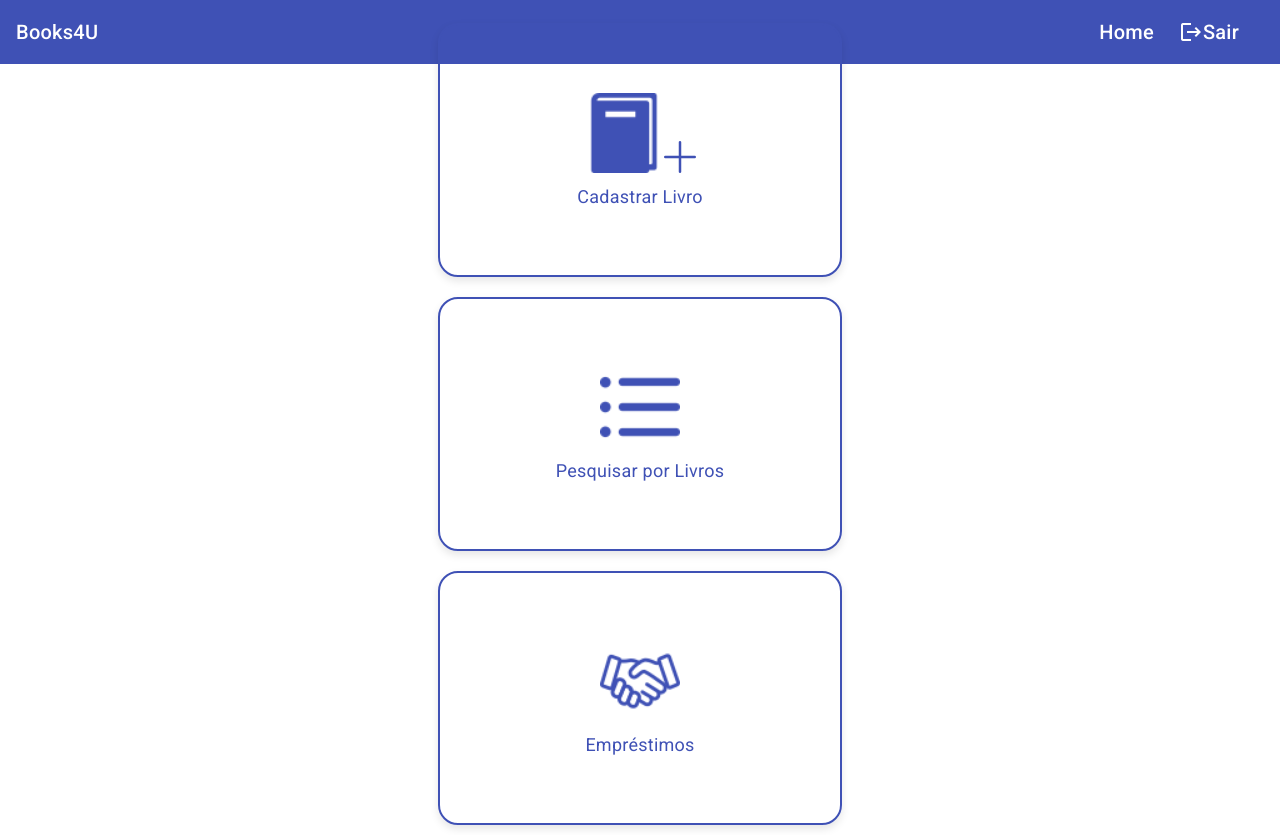
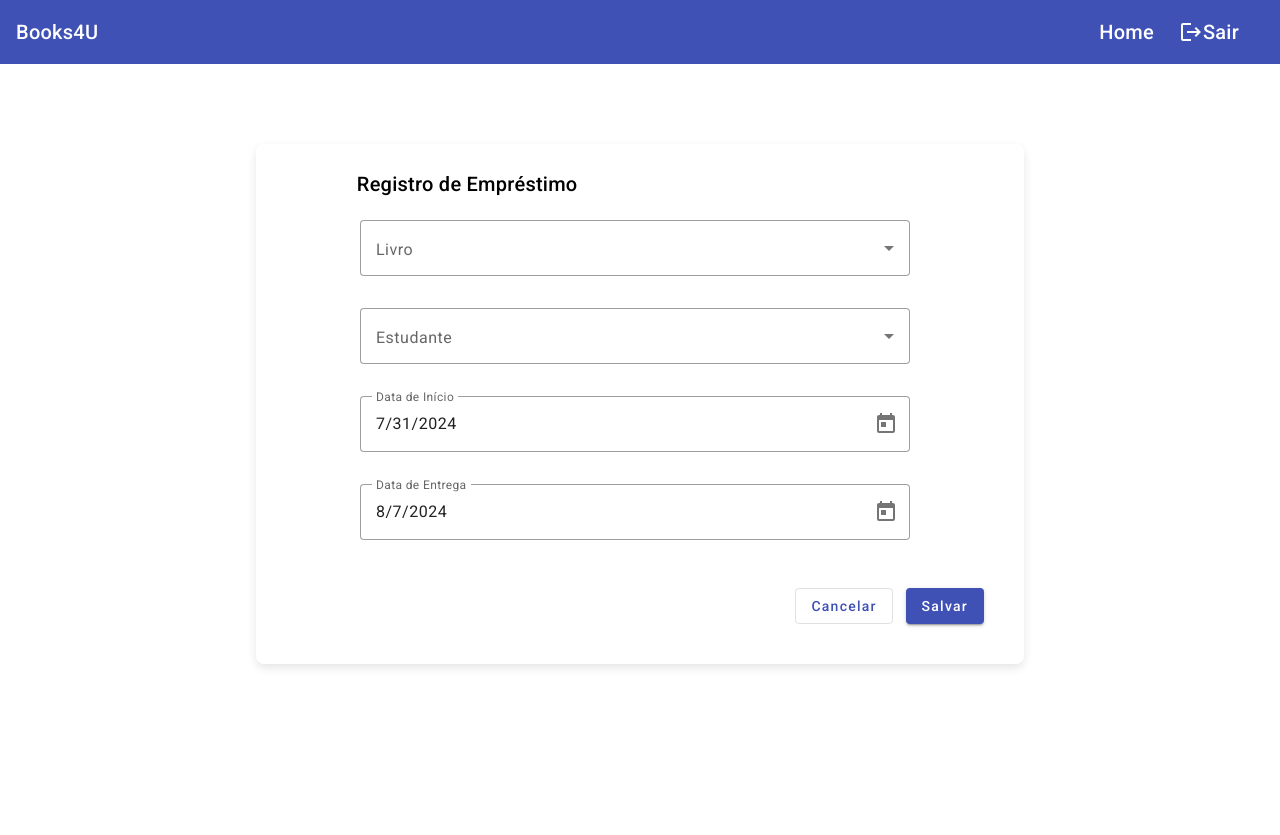
Before and after one commit to CairoDeAndrade/Books4U-Frontend, an Angular app in the folder books4u/: page /loans/register in a window 1280 px wide. Before the commit this address led to /. After the commit the page ends 800 px from the top, so only its background shows below. Built offline with nearby package versions, Linux system fonts and the light colour scheme.

Commit message:
style(register-loan): Resgiter loan style done

```diff
--- a/books4u/src/app/app.routes.ts
+++ b/books4u/src/app/app.routes.ts
@@ -3,11 +3,13 @@ import { Routes } from '@angular/router';
 import { HomeComponent } from './features/containers/home/home.component';
 import { BooksSearchPageComponent } from './features/containers/books-search-page/books-search-page.component';
 import { LoanPageComponent } from './features/containers/loan-page/loan-page.component';
+import { RegisterLoanPageComponent } from './features/containers/register-loan-page/register-loan-page.component';
 
 export const routes: Routes = [
   { path: '', component: HomeComponent },
   { path: 'register-book', component: BooksSearchPageComponent},
   { path: 'books-search', component: BooksSearchPageComponent},
   { path: 'loans', component: LoanPageComponent},
+  { path: 'loans/register', component: RegisterLoanPageComponent},
   { path: '**', redirectTo: '' },
 ];
--- a/books4u/src/app/features/components/books-search/books-search.component.html
+++ b/books4u/src/app/features/components/books-search/books-search.component.html
@@ -3,7 +3,7 @@
     <mat-label>Pesquise pelo título do livro</mat-label>
     <input matInput [(ngModel)]="searchQuery" placeholder="Ex. Bíblia" />
   </mat-form-field>
-  <button mat-raised-button color="primary" (click)="filterBooks()">Search</button>
+  <button mat-raised-button color="primary" (click)="filterBooks()">Pesquisar</button>
 </div>
 
 <div class="table-container">
--- a/books4u/src/app/features/components/books-search/books-search.component.scss
+++ b/books4u/src/app/features/components/books-search/books-search.component.scss
@@ -6,7 +6,7 @@
 }
 
 .search-container > button {
-  margin-top: 1dvh;
+  margin-top: 1.3vh;
 }
 
 .input-field {
--- /dev/null
+++ b/books4u/src/app/features/components/register-loan/register-loan.component.html
@@ -0,0 +1,47 @@
+<mat-card class="card">
+  <mat-card-title class="title">Registro de Empréstimo</mat-card-title>
+  <mat-card-content class="content">
+    <form [formGroup]="loanForm">
+      <!-- Select Livro -->
+      <mat-form-field appearance="outline" class="standard-width">
+        <mat-label>Livro</mat-label>
+        <mat-select formControlName="book">
+          <mat-option *ngFor="let book of books" [value]="book.id">
+            {{ book.title }}
+          </mat-option>
+        </mat-select>
+      </mat-form-field>
+
+      <!-- Select Estudante -->
+      <mat-form-field appearance="outline" class="standard-width">
+        <mat-label>Estudante</mat-label>
+        <mat-select formControlName="student">
+          <mat-option *ngFor="let student of students" [value]="student.id">
+            {{ student.name }}
+          </mat-option>
+        </mat-select>
+      </mat-form-field>
+
+      <!-- Data de Início -->
+      <mat-form-field appearance="outline" class="standard-width">
+        <mat-label>Data de Início</mat-label>
+        <input matInput [matDatepicker]="startDatePicker" formControlName="startDate">
+        <mat-datepicker-toggle matSuffix [for]="startDatePicker"></mat-datepicker-toggle>
+        <mat-datepicker #startDatePicker></mat-datepicker>
+      </mat-form-field>
+
+      <!-- Data de Entrega -->
+      <mat-form-field appearance="outline" class="standard-width">
+        <mat-label>Data de Entrega</mat-label>
+        <input matInput [matDatepicker]="endDatePicker" formControlName="endDate">
+        <mat-datepicker-toggle matSuffix [for]="endDatePicker"></mat-datepicker-toggle>
+        <mat-datepicker #endDatePicker></mat-datepicker>
+      </mat-form-field>
+
+      <div class="button-container">
+        <button mat-stroked-button color="primary" (click)="router.navigate([APP_BASE_ROUTES.LOANS])">Cancelar</button>
+        <button mat-raised-button color="primary" (click)="onSubmit()">Salvar</button>
+      </div>
+    </form>
+  </mat-card-content>
+</mat-card>
--- /dev/null
+++ b/books4u/src/app/features/components/register-loan/register-loan.component.scss
@@ -0,0 +1,35 @@
+.card {
+  width: 60%;
+  margin: 10vh auto 0;
+  padding: 24px;
+  border-radius: 8px;
+  box-shadow: 0 4px 10px rgba(0, 0, 0, 0.1);
+  background-color: #fff;
+}
+
+.content {
+  display: flex;
+  flex-direction: column;
+  align-items: center;
+}
+
+.standard-width {
+  width: 80%;
+  margin-bottom: 10px;
+  margin-left: 5vw;
+}
+
+.title {
+  margin-bottom: 20px;
+  margin-left: 6vw;
+}
+
+.button-container {
+  display: flex;
+  justify-content: flex-end;
+  margin-top: 16px;
+}
+
+.button-container > button {
+  margin-left: 1vw;
+}
--- /dev/null
+++ b/books4u/src/app/features/components/register-loan/register-loan.component.ts
@@ -0,0 +1,69 @@
+import { APP_BASE_ROUTES } from './../../../common/routes/routes';
+import { CommonModule } from '@angular/common';
+import { Component } from '@angular/core';
+import { FormBuilder, FormGroup, FormsModule, ReactiveFormsModule } from '@angular/forms';
+import { MatButtonModule } from '@angular/material/button';
+import { MatCardModule } from '@angular/material/card';
+import { MatDatepickerModule } from '@angular/material/datepicker';
+import { MatFormFieldModule } from '@angular/material/form-field';
+import { MatInputModule } from '@angular/material/input';
+import { MatSelectModule } from '@angular/material/select';
+import { Router } from '@angular/router';
+
+@Component({
+  selector: 'app-register-loan',
+  standalone: true,
+  imports: [
+    CommonModule,
+    MatCardModule,
+    FormsModule,
+    MatFormFieldModule,
+    MatDatepickerModule,
+    MatButtonModule,
+    MatInputModule,
+    MatSelectModule,
+    ReactiveFormsModule,
+  ],
+  templateUrl: './register-loan.component.html',
+  styleUrl: './register-loan.component.scss',
+})
+export class RegisterLoanComponent {
+  loanForm: FormGroup;
+  books = [
+    { id: 1, title: 'Livro A' },
+    { id: 2, title: 'Livro B' },
+    { id: 3, title: 'Livro C' },
+  ];
+  students = [
+    { id: 1, name: 'Estudante 1' },
+    { id: 2, name: 'Estudante 2' },
+    { id: 3, name: 'Estudante 3' },
+  ];
+
+  APP_BASE_ROUTES = APP_BASE_ROUTES;
+
+  constructor(private fb: FormBuilder, protected router: Router) {
+    this.loanForm = this.fb.group({
+      book: [null],
+      student: [null],
+      startDate: [new Date()],
+      endDate: [this.addDays(new Date(), 7)],
+    });
+  }
+
+  ngOnInit(): void {}
+
+  addDays(date: Date, days: number): Date {
+    const result = new Date(date);
+    result.setDate(result.getDate() + days);
+    return result;
+  }
+
+  onSubmit(): void {
+    if (this.loanForm.valid) {
+      console.log('Formulário enviado:', this.loanForm.value);
+    } else {
+      console.log('Formulário inválido.');
+    }
+  }
+}
--- /dev/null
+++ b/books4u/src/app/features/containers/register-loan-page/register-loan-page.component.html
@@ -0,0 +1,2 @@
+<app-navbar></app-navbar>
+<app-register-loan></app-register-loan>
```
Also changed, not shown: books4u/src/app/features/containers/register-loan-page/register-loan-page.component.ts (added, +14 -0 lines), books4u/src/app/features/containers/register-loan-page/register-loan-page.component.scss (added), 2 other files (tests, documents, lock files or other folders).
